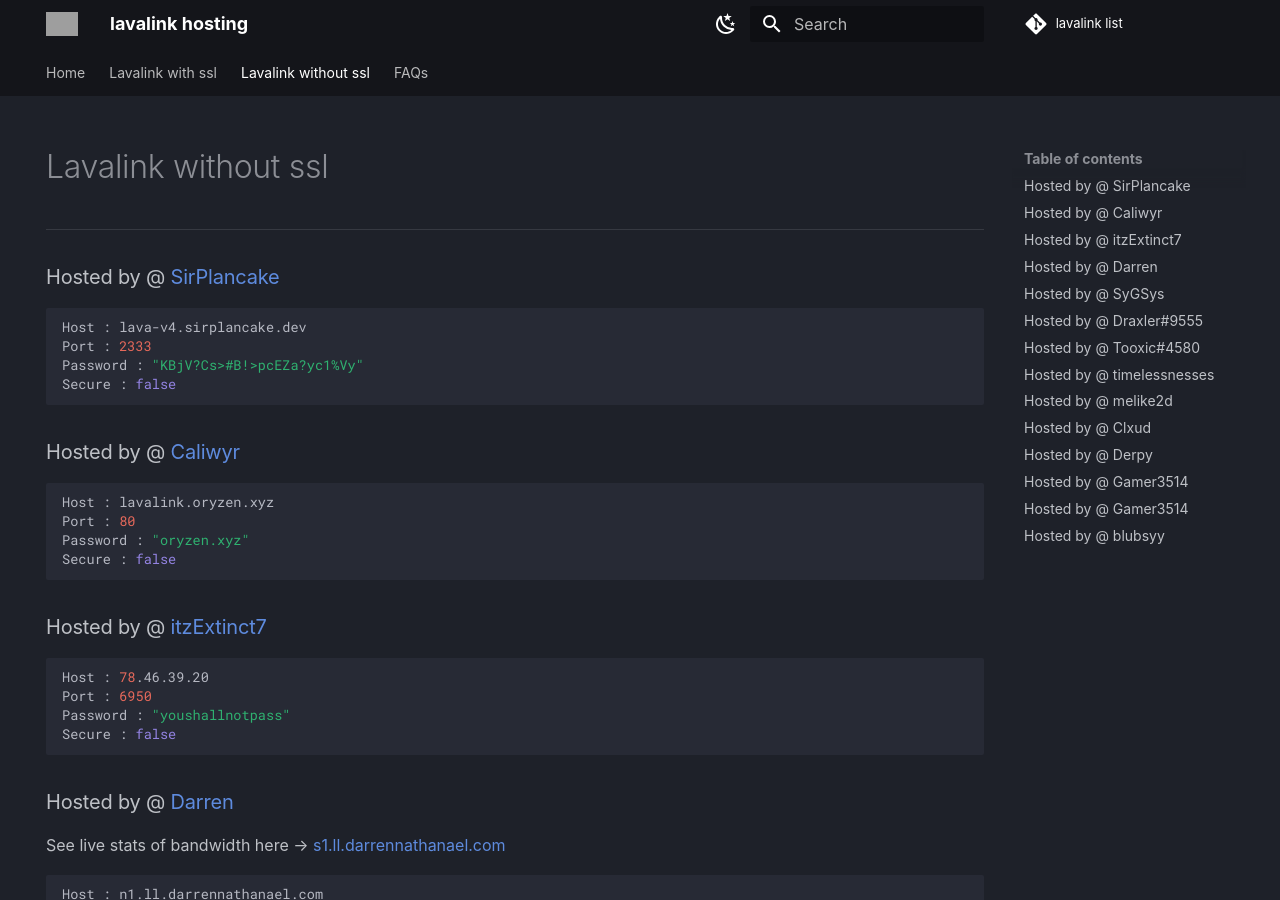
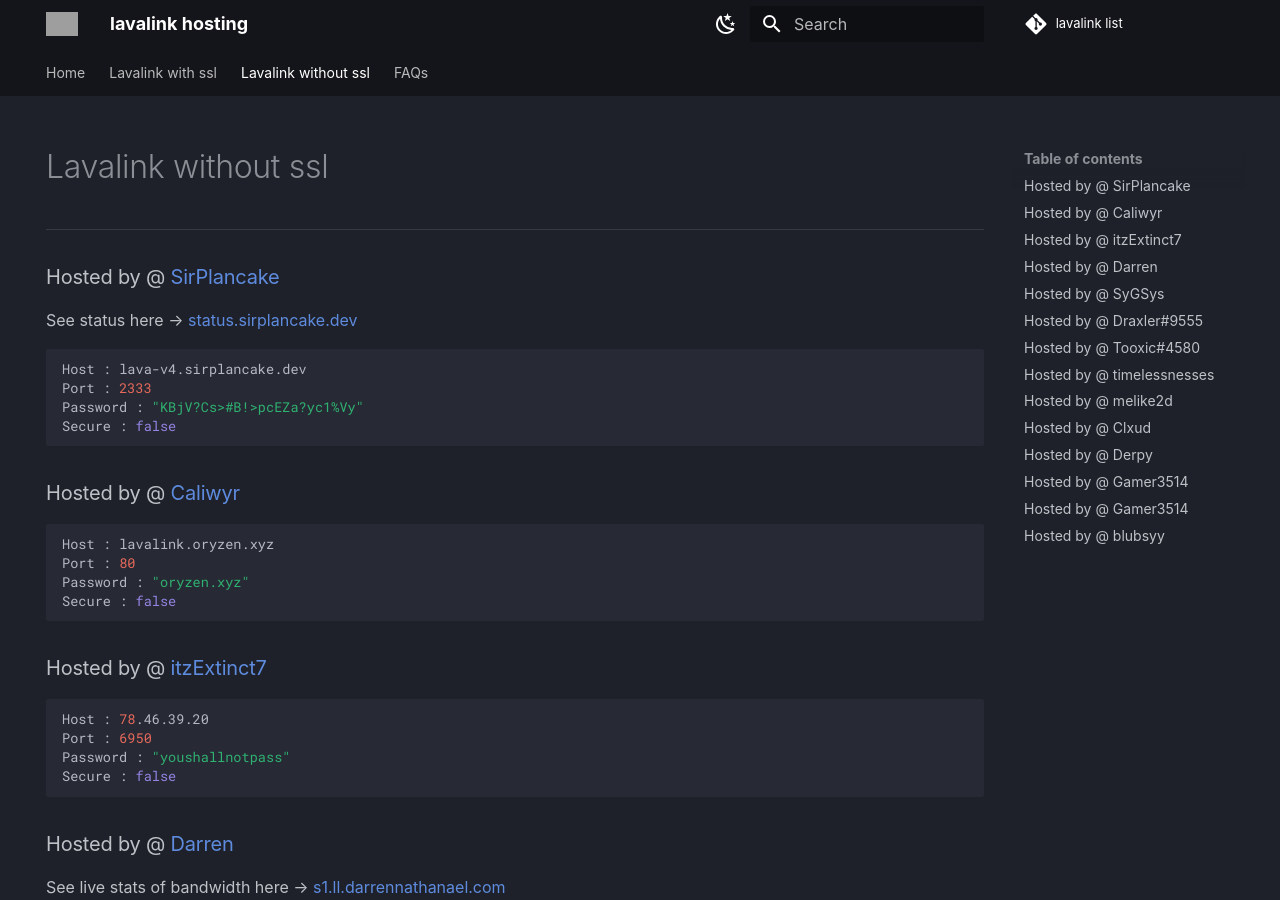
Before and after one commit to DarrenOfficial/lavalink-list, an MkDocs documentation site: the page built from docs/NoSSL/lavalink-without-ssl.md, in a window 1280 px wide and 900 px high. Built offline with MkDocs 1.6.1 and Material for MkDocs 9.7.7, drawn with Linux system fonts in a browser that asks for light colours; comment, search, counter and statistics services are not loaded; a style sheet for code colours, icons or effects is not loaded; grey boxes are pictures that could not be loaded.

Commit message:
Update lavalink-without-ssl.md again

````diff
--- a/docs/NoSSL/lavalink-without-ssl.md
+++ b/docs/NoSSL/lavalink-without-ssl.md
@@ -9,6 +9,7 @@ description: Without SSL should work out of the box!
 ---
 
 ### Hosted by @ [SirPlancake](https://discord.gg/cYAUHdznTJ)
+See status here -> [status.sirplancake.dev](https://status.sirplancake.dev/)
 ```bash
 Host : lava-v4.sirplancake.dev
 Port : 2333
````
